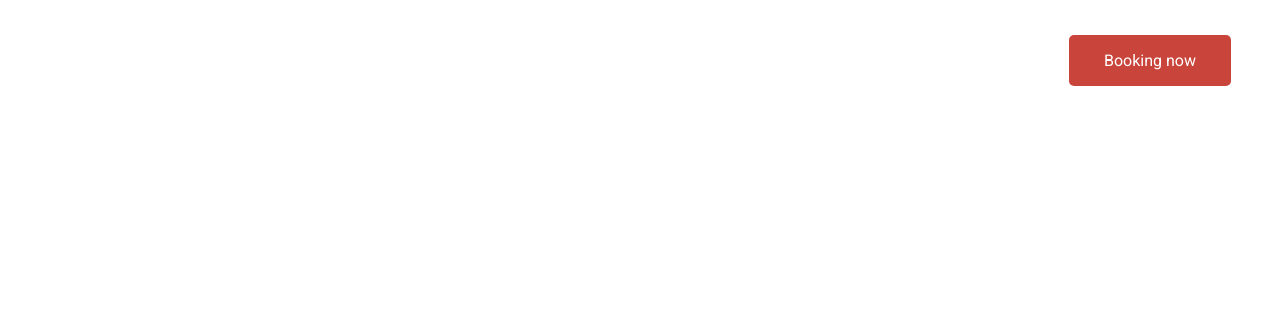
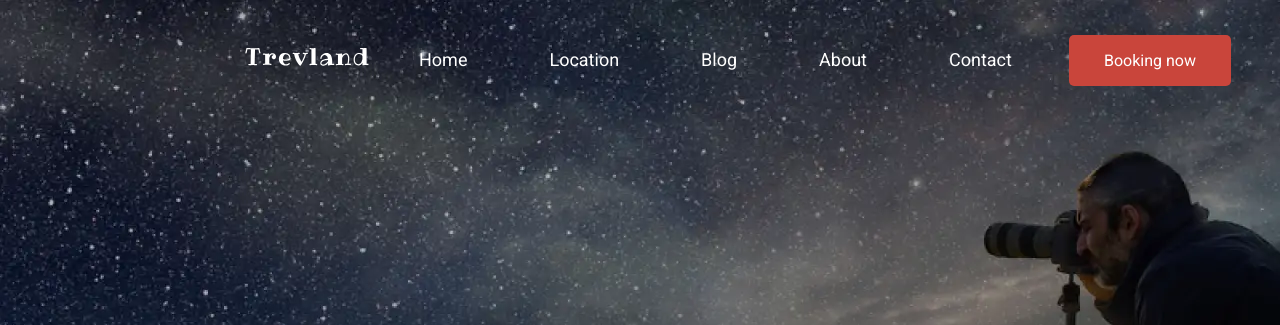
Before and after one commit to Front508/Project, a plain HTML site: page index.html in a window 1280 px wide. Shown: the top 325 px of the page. Drawn offline with nearby package versions, Linux system fonts and the light colour scheme; the site is published under a folder, as on GitHub Pages, so addresses that start at the root find nothing.

Commit message:
Update style.css

```diff
--- a/css/style.css
+++ b/css/style.css
@@ -64,7 +64,7 @@ img {
 .header {
     position: relative;
     height: 900px;
-    background-image: url(/img/header-bg.jpg);
+    background-image: url("../img/header-bg.jpg");
     background-position: center;
     background-size: cover;
 }
```
